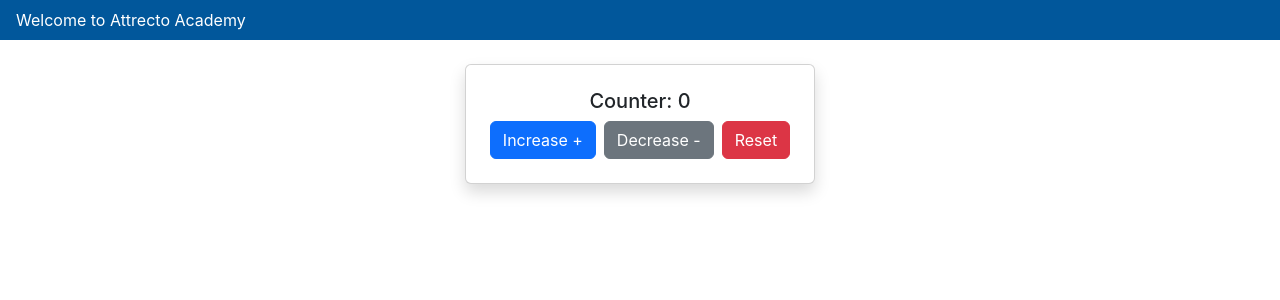
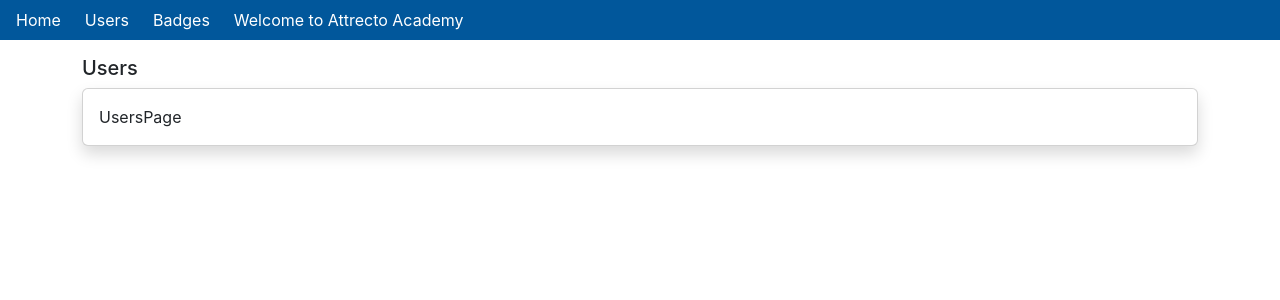
Before and after one commit to balazs482/Attrecto-Academy-React-2023, a React (Create React App) app: page /users in a window 1280 px wide. Shown: the top 300 px of the page. Built offline with nearby package versions, Linux system fonts and the light colour scheme; no server answers.

Commit message:
session-2

```diff
--- a/src/App.tsx
+++ b/src/App.tsx
@@ -1,43 +1,26 @@
-import React, { useState } from "react";
+import React from "react";
+import { Navigate, Route, Routes } from "react-router-dom";
 
 import Navbar from "./components/navbar/Navbar";
+import HomePage from "./pages/HomePage/HomePage";
+import UsersPage from "./pages/UsersPage/UsersPage";
+import BadgesPage from "./pages/BadgesPage/BadgesPage";
+import NotFoundPage from "./pages/NotFoundPage/NotFoundPage";
 
 function App() {
-  const [counter, setCounter] = useState(0);
-
-  const updateCounter = (increase: boolean) => {
-    setCounter((currentValue) => {
-      return increase ? currentValue + 1 : currentValue - 1;
-    });
-  };
-
   return (
     <div className="App">
       <header className="App-header">
         <Navbar />
       </header>
-      <div className="container d-flex justify-content-center">
-        <div className="card bg-white shadow text-center p-4 m-4">
-          <h5>Counter: {counter}</h5>
-          <div className="d-flex justify-content-center flex-wrap gap-2">
-            <button
-              className="btn btn-primary"
-              onClick={() => updateCounter(true)}
-            >
-              Increase +
-            </button>
-            <button
-              className="btn btn-secondary"
-              onClick={() => updateCounter(false)}
-            >
-              Decrease -
-            </button>
-            <button className="btn btn-danger" onClick={() => setCounter(0)}>
-              Reset
-            </button>
-          </div>
-        </div>
-      </div>
+      <Routes>
+        <Route path="/" element={<Navigate to="/home" />} />
+        <Route path="/home" element={<HomePage />} />
+        <Route path="/users" element={<UsersPage />} />
+        <Route path="/badges" element={<BadgesPage />} />
+
+        <Route path="*" element={<NotFoundPage />} />
+      </Routes>
     </div>
   );
 }
--- /dev/null
+++ b/src/components/Button/Button.tsx
@@ -0,0 +1,30 @@
+import classNames from "classnames";
+import React from "react";
+
+interface ButtonProps {
+  color?: "primary" | "secondary" | "danger";
+  onClick?: () => void;
+  children: React.ReactNode;
+  className?: string;
+}
+
+const Button = ({ color, children, className, onClick }: ButtonProps) => {
+  return (
+    <button
+      className={classNames(
+        "btn",
+        {
+          "btn-primary": color === "primary",
+          "btn-secondary": color === "secondary",
+          "btn-danger": color === "danger",
+        },
+        className
+      )}
+      onClick={onClick}
+    >
+      {children}
+    </button>
+  );
+};
+
+export default Button;
--- /dev/null
+++ b/src/components/Page/Page.tsx
@@ -0,0 +1,21 @@
+import classNames from "classnames";
+import React from "react";
+
+interface PageProps {
+  title?: string;
+  noCard?: boolean;
+  children: React.ReactNode;
+}
+
+const Page = ({ children, noCard, title }: PageProps) => {
+  return (
+    <div className="container pt-3">
+      {title ? <h5>{title}</h5> : null}
+      <div className={classNames({ "card bg-white shadow p-3": !noCard })}>
+        {children}
+      </div>
+    </div>
+  );
+};
+
+export default Page;
--- a/src/components/navbar/Navbar.tsx
+++ b/src/components/navbar/Navbar.tsx
@@ -2,11 +2,27 @@ import { FC } from "react";
 import classNames from "classnames";
 
 import classes from "./Navbar.module.scss";
+import { NavLink } from "react-router-dom";
 
 const Navbar: FC = () => {
+  const routes = [
+    { label: "Home", link: "/home" },
+    { label: "Users", link: "/users" },
+    { label: "Badges", link: "/badges" },
+  ];
+
   return (
     <nav className={classNames("navbar", [classes.Navbar])}>
-      <div className="ps-3 d-flex flex-grow-1">Welcome to Attrecto Academy</div>
+      <div className="ps-3 d-flex flex-grow-1">
+        <div className="d-flex">
+          {routes.map(({ link, label }) => (
+            <NavLink key={link} to={link} className="nav-link me-4">
+              {label}
+            </NavLink>
+          ))}
+        </div>
+        Welcome to Attrecto Academy
+      </div>
     </nav>
   );
 };
--- /dev/null
+++ b/src/pages/BadgesPage/BadgesPage.tsx
@@ -0,0 +1,12 @@
+import React from "react";
+import Page from "../../components/Page/Page";
+
+const BadgesPage = () => {
+  return (
+    <Page title="Badges">
+      <div>BadgesPage</div>
+    </Page>
+  );
+};
+
+export default BadgesPage;
--- /dev/null
+++ b/src/pages/HomePage/HomePage.tsx
@@ -0,0 +1,40 @@
+import React, { useState } from "react";
+import Button from "../../components/Button/Button";
+import Page from "../../components/Page/Page";
+
+const HomePage = () => {
+  const [counter, setCounter] = useState(0);
+
+  const updateCounter = (increase: boolean) => {
+    setCounter((currentValue) => {
+      return increase ? currentValue + 1 : currentValue - 1;
+    });
+  };
+
+  const resetCounter = () => {
+    setCounter(0);
+  };
+
+  return (
+    <Page title="Home" noCard>
+      <div className="container d-flex justify-content-center">
+        <div className="card bg-white shadow text-center p-4 m-4">
+          <h5>Counter: {counter}</h5>
+          <div className="d-flex justify-content-center flex-wrap gap-2">
+            <Button color="primary" onClick={() => updateCounter(true)}>
+              Increase +
+            </Button>
+            <Button color="secondary" onClick={() => updateCounter(false)}>
+              Decrease -
+            </Button>
+            <Button color="danger" onClick={resetCounter}>
+              Reset
+            </Button>
+          </div>
+        </div>
+      </div>
+    </Page>
+  );
+};
+
+export default HomePage;
--- /dev/null
+++ b/src/pages/NotFoundPage/NotFoundPage.tsx
@@ -0,0 +1,16 @@
+import React from "react";
+import Button from "../../components/Button/Button";
+import { Link } from "react-router-dom";
+
+const NotFoundPage = () => {
+  return (
+    <div>
+      <div>404 Page not found</div>
+      <Link to="/home">
+        <Button color="primary">Home</Button>
+      </Link>
+    </div>
+  );
+};
+
+export default NotFoundPage;
--- /dev/null
+++ b/src/pages/UsersPage/UsersPage.tsx
@@ -0,0 +1,26 @@
+import React, { useEffect, useState } from "react";
+import { UserModel } from "../../models/user.model";
+import { usersService } from "../../services/user.service";
+import Page from "../../components/Page/Page";
+
+const UsersPage = () => {
+  const [users, setUsers] = useState<UserModel[]>([]);
+
+  useEffect(() => {
+    const fetchUsers = async () => {
+      setUsers(await usersService.getUsers());
+    };
+
+    fetchUsers();
+  }, []);
+
+  console.log(users);
+
+  return (
+    <Page title="Users">
+      <div>UsersPage</div>
+    </Page>
+  );
+};
+
+export default UsersPage;
--- /dev/null
+++ b/src/services/user.service.ts
@@ -0,0 +1,10 @@
+import { UserModel } from "../models/user.model";
+import request, { Methods } from "../util/request";
+
+class UsersService {
+  async getUsers() {
+    return request<UserModel[]>({ method: Methods.GET, resource: "users" });
+  }
+}
+
+export const usersService = new UsersService();
```
Also changed, not shown: src/models/user.model.ts (added, +11 -0 lines).
